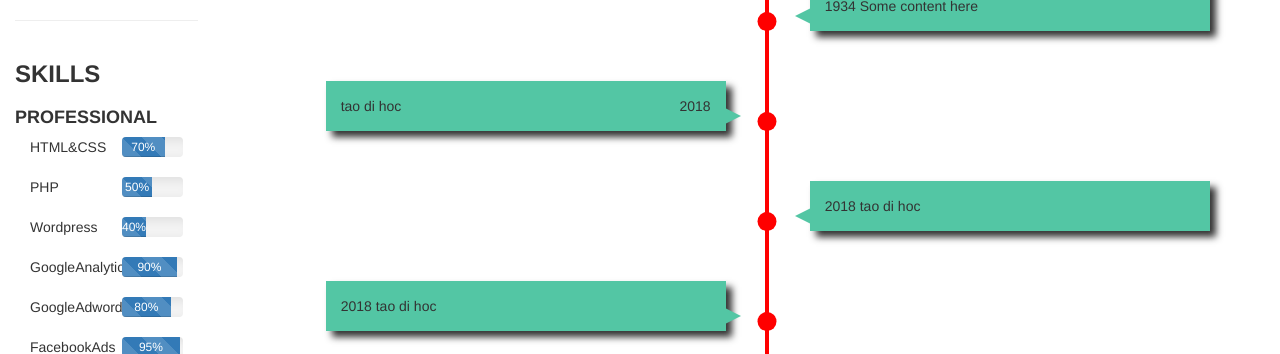
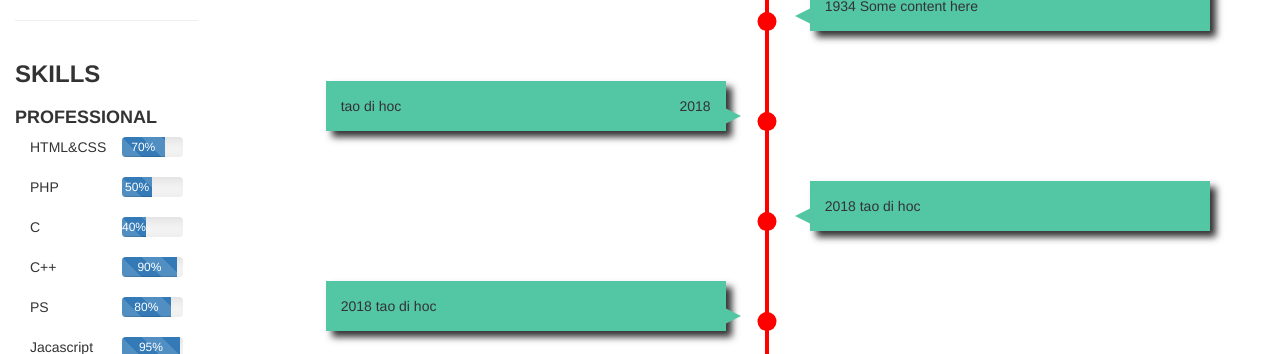
Before and after one commit to tranhuuhphuoc234/phuoctran123, a plain HTML site: page index.html in a window 1280 px wide. Shown: the part 446-800 px from the top of the page. Drawn offline with nearby package versions, Linux system fonts and the light colour scheme.

Commit message:
fix nua ne ><

```diff
--- a/index.html
+++ b/index.html
@@ -177,13 +177,13 @@
                             <br>
                             <div>PHP</div>
                             <br>
-                            <div>Wordpress</div>
+                            <div>C</div>
                             <br>
-                            <div>GoogleAnalytics</div>
+                            <div>C++</div>
                             <br>
-                            <div>GoogleAdwords</div>
+                            <div>PS</div>
                             <br>
-                            <div>FacebookAds</div>
+                            <div>Jacascript</div>
                         </div>
                         <div class="col-sm-6">
 
```
